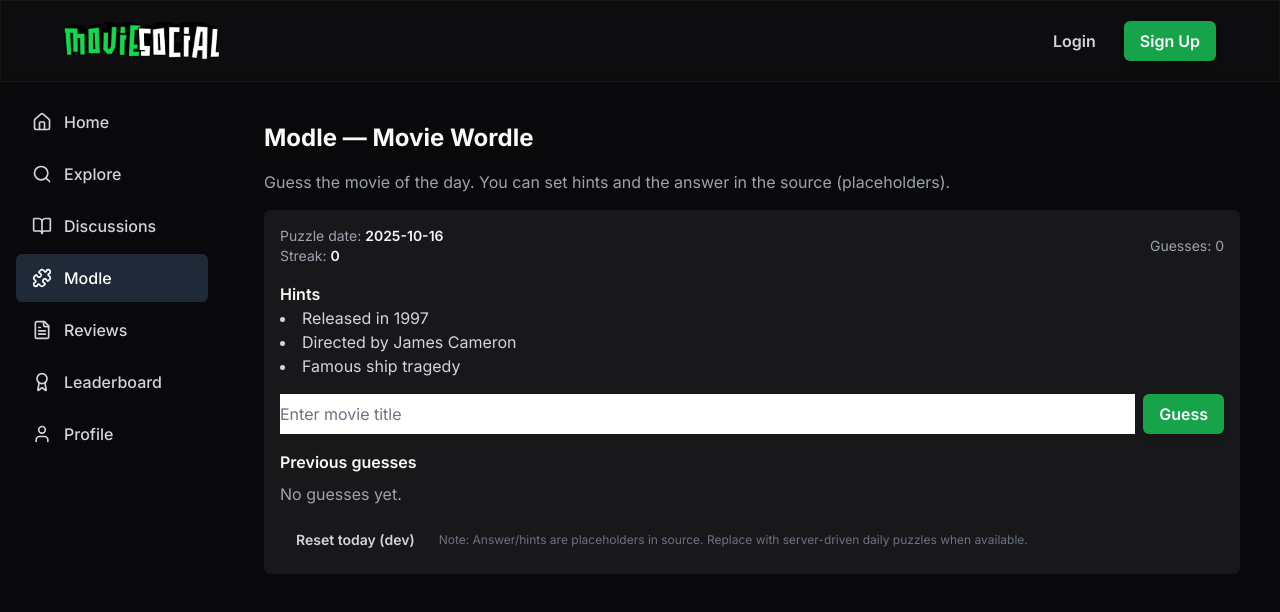
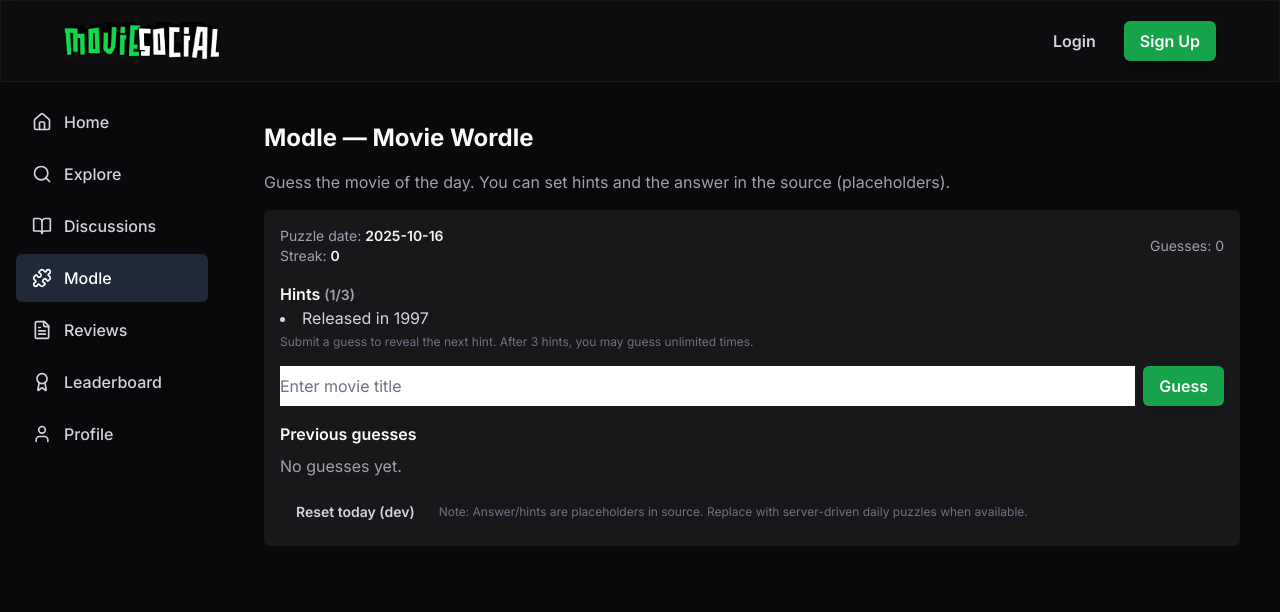
Before and after one commit to Thoufeek23/MovieSocial, a React (Create React App) app in the folder client/: page /modle in a window 1280 px wide. Shown: the top 612 px of the page. Built offline with nearby package versions, Linux system fonts and the light colour scheme.

Commit message:
Modle1.1

```diff
--- a/client/src/components/ModleGame.js
+++ b/client/src/components/ModleGame.js
@@ -48,6 +48,9 @@ const ModleGame = () => {
   const [guesses, setGuesses] = useState([]);
   const [todayPlayed, setTodayPlayed] = useState(null); // null | { date, correct, guesses }
   const [streak, setStreak] = useState(0);
+  // how many hints are currently revealed to the player; reveal up to 5 hints (or fewer if puzzle has fewer)
+  const maxReveal = Math.min(5, (puzzle.hints && puzzle.hints.length) || 5);
+  const [revealedHints, setRevealedHints] = useState(1);
 
   useEffect(() => {
     try {
@@ -58,6 +61,9 @@ const ModleGame = () => {
       if (data.lastPlayed === today && data.history && data.history[today]) {
         setTodayPlayed(data.history[today]);
         setGuesses(data.history[today].guesses || []);
+        // reveal hints proportional to previous guesses (at least 1)
+        const prevGuesses = (data.history[today].guesses || []).length;
+        setRevealedHints(Math.min(maxReveal, Math.max(1, prevGuesses + 1)));
       }
       setStreak(data.streak || 0);
     } catch (err) {
@@ -86,8 +92,18 @@ const ModleGame = () => {
       return;
     }
 
-    const newGuesses = [...guesses, normalized];
-    setGuesses(newGuesses);
+    // Enforce one guess per revealed hint until the player has seen maxReveal hints.
+    // If revealedHints < maxReveal, player may only submit up to revealedHints guesses.
+    if (!(revealedHints >= maxReveal || guesses.length < revealedHints)) {
+      toast('You have used your guesses for the current number of hints. Submit once to reveal the next hint.');
+      return;
+    }
+
+  const newGuesses = [...guesses, normalized];
+  setGuesses(newGuesses);
+
+  // Reveal another hint after each submitted guess, up to the configured cap (maxReveal)
+  setRevealedHints(prev => Math.min(maxReveal, prev + 1));
 
     const isCorrect = normalized === puzzle.answer.toUpperCase();
     const today = puzzle.date;
@@ -134,8 +150,9 @@ const ModleGame = () => {
       if (data.history) delete data.history[puzzle.date];
       if (data.lastPlayed === puzzle.date) data.lastPlayed = null;
   saveState(data);
-      setTodayPlayed(null);
-      setGuesses([]);
+  setTodayPlayed(null);
+  setGuesses([]);
+  setRevealedHints(1);
       toast('Reset today\'s result (dev)');
     } catch (err) { console.error(err); }
   };
@@ -156,10 +173,13 @@ const ModleGame = () => {
       </div>
 
       <div className="mb-4">
-        <h3 className="font-semibold">Hints</h3>
+        <h3 className="font-semibold">Hints <span className="text-sm text-gray-400">({revealedHints}/{maxReveal})</span></h3>
         <ul className="list-disc list-inside text-gray-300">
-          {puzzle.hints.map((h, i) => <li key={i}>{h}</li>)}
+          {(puzzle.hints || []).slice(0, revealedHints).map((h, i) => <li key={i}>{h}</li>)}
         </ul>
+        {revealedHints < maxReveal && (
+          <div className="text-xs text-gray-500 mt-1">Submit a guess to reveal the next hint. After {maxReveal} hints, you may guess unlimited times.</div>
+        )}
       </div>
 
       <form onSubmit={handleSubmitGuess} className="flex gap-2">
```
